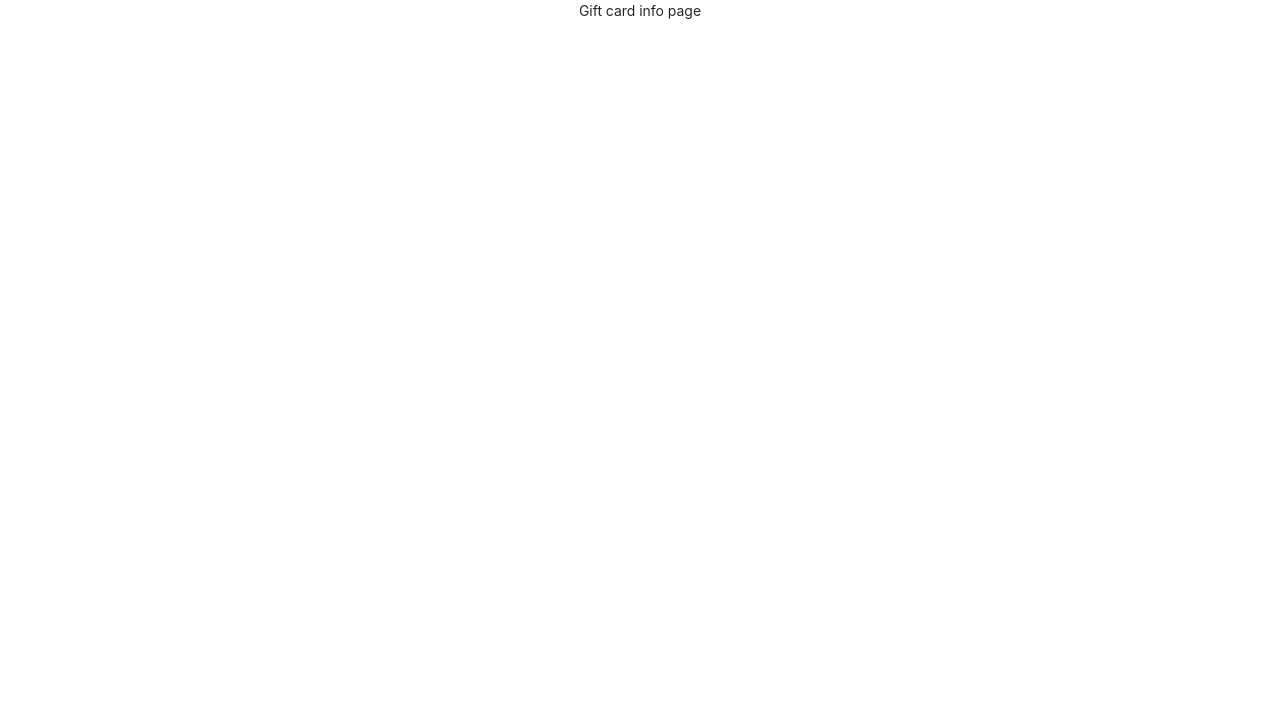
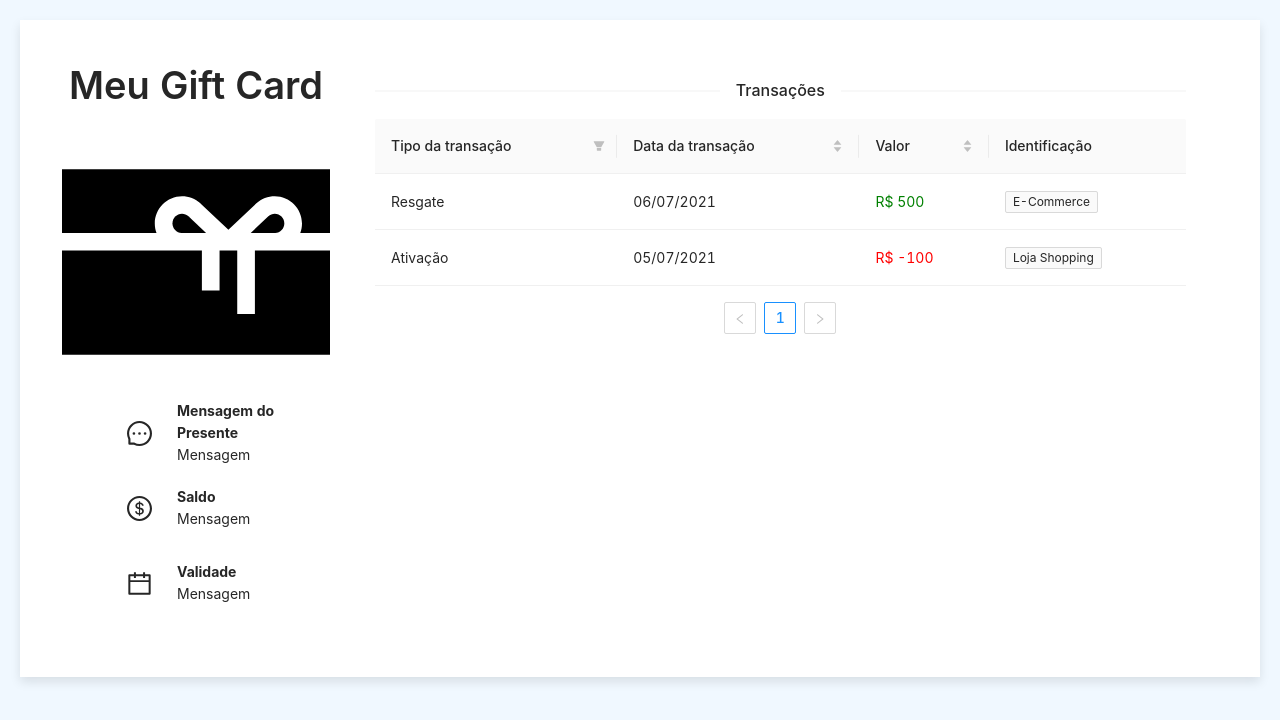
Before and after one commit to diogoftp/incomm-front, a React (Create React App) app: page /info in a window 1280 px wide. Shown: the top 720 px of the page. Built offline with nearby package versions, Linux system fonts and the light colour scheme.

Commit message:
Gift card info template

```diff
--- a/src/App.css
+++ b/src/App.css
@@ -28,6 +28,25 @@
   -ms-box-shadow: 0 5px 10px 0 rgba(0, 0, 0, .1);
 }
 
+.main-container-2 {
+  width: 100%;
+  min-height: 100vh;
+  padding: 20px;
+  background: aliceblue;
+}
+
+.container-wrapper {
+  min-width: 95%;
+  display: block;
+  padding: 2em;
+  background: white;
+  overflow: hidden;
+  box-shadow: 0 5px 10px 0 rgba(0, 0, 0, .1);
+  -moz-box-shadow: 0 5px 10px 0 rgba(0, 0, 0, .1);
+  -webkit-box-shadow: 0 5px 10px 0 rgba(0, 0, 0, .1);
+  -o-box-shadow: 0 5px 10px 0 rgba(0, 0, 0, .1);
+  -ms-box-shadow: 0 5px 10px 0 rgba(0, 0, 0, .1);
+}
 .login-btn {
   display: -webkit-box;
     display: -webkit-flex;
--- a/src/App.js
+++ b/src/App.js
@@ -10,12 +10,9 @@ function App() {
   return (
     <Router>
       <Switch>
-        <Route path="/login">
-          <Login />
-        </Route>
-        <Route path="/info">
-          <Info />
-        </Route>
+        <Route exact path="/" component={Login} />
+        <Route exact path="/login" component={Login} />
+        <Route path="/info" component={Info} />
       </Switch>
     </Router>
   );
--- /dev/null
+++ b/src/components/cardInfos/index.tsx
@@ -0,0 +1,27 @@
+import React, { useState, useEffect } from 'react';
+import { MessageOutlined } from '@ant-design/icons';
+
+interface ITransaction {
+  key: string,
+  type: string,
+  date: string,
+  value: number,
+  identification: string
+}
+
+const CardInfos = (props: {icon: JSX.Element, title: string, text: string}): JSX.Element => {
+
+return (
+  <li>
+    <div style={{ display: 'flex', flexDirection: 'row', justifyContent: 'flex-start', alignItems: 'center' }}>
+      {props.icon}
+      <div style={{ display: 'flex', flexDirection: 'column' }}>
+        <span style={{ fontWeight: 'bold' }}>{props.title}</span>
+        <span>{props.text}</span>
+      </div>
+    </div>
+  </li>
+);
+}
+
+export default CardInfos;
--- a/src/pages/info/index.tsx
+++ b/src/pages/info/index.tsx
@@ -1,14 +1,109 @@
 import React, { useState, useEffect } from 'react';
-import { Row, Col } from 'antd';
+import { Row, Col, Divider, Table, Tag, Spin, Typography, Descriptions } from 'antd';
+import { MessageOutlined, DollarCircleOutlined, CalendarOutlined, CreditCardOutlined } from '@ant-design/icons';
+import { colorNumber } from '../../utils/printStyle';
+import CardInfos from '../../components/cardInfos';
+import giftCard from '../../giftCard.svg';
+import './style.css';
+
+interface ITransaction {
+  key: string,
+  type: string,
+  date: string,
+  value: number,
+  identification: string
+}
+
+const data = [
+  {
+    key: '1',
+    type: 'Resgate',
+    date: '06/07/2021',
+    value: 500,
+    identification: 'E-Commerce'
+  },
+  {
+    key: '2',
+    type: 'Ativação',
+    date: '05/07/2021',
+    value: -100,
+    identification: 'Loja Shopping'
+  }
+];
 
 const Info = (): JSX.Element => {
+  const [loadingTransactions, setLoadingTransactions] = React.useState(true);
+  const [transactionsData, setTransactionsData] = React.useState<Array<ITransaction> | undefined>(undefined);
+
+  useEffect(() => {
+    setTransactionsData(data);
+    setLoadingTransactions(false);
+  }, []);
+
+  const transactionsCol: any = [
+    {
+      title: 'Tipo da transação',
+      dataIndex: 'type',
+      key: 'type',
+      filters: [
+        {
+          text: 'Resgate',
+          value: 'Resgate',
+        },
+        {
+          text: 'Ativação',
+          value: 'Ativação',
+        },
+      ],
+      onFilter: (value: string, record: ITransaction) => record.type === value,
+    },
+    {
+      title: 'Data da transação',
+      dataIndex: 'date',
+      key: 'date',
+      sorter: {
+        compare: (a: ITransaction, b: ITransaction) => a.date < b.date,
+      },
+    },
+    {
+      title: 'Valor',
+      dataIndex: 'value',
+      key: 'value',
+      sorter: {
+        compare: (a: ITransaction, b: ITransaction) => a.value - b.value,
+      },
+      render: (text: number) => colorNumber(text),
+    },
+    {
+      title: 'Identificação',
+      dataIndex: 'identification',
+      key: 'identification',
+      render: (text: string) => text ? (<Tag>{text}</Tag>) : '-',
+    },
+  ];
+
   return (
-    <div className='centered'>
-      <Row align='middle' justify='center'>
-        <Col>
-          Gift card info page
-        </Col>
-      </Row>
+    <div className="main-container-2">
+      <div className="container-wrapper">
+        <Row>
+          <Col sm={24} md={6} style={{ padding: '1em' }}>
+            <Typography.Title style={{ textAlign: 'center' }}>Meu Gift Card</Typography.Title>
+            <img src={giftCard} style={{ width: '100%' }}></img>
+            <ul className="dotless-list">
+              <CardInfos icon={<MessageOutlined style={{ fontSize: '25px', padding: '1em' }} />} title="Mensagem do Presente" text="Mensagem" />
+              <CardInfos icon={<DollarCircleOutlined style={{ fontSize: '25px', padding: '1em' }} />} title="Saldo" text="Mensagem" />
+              <CardInfos icon={<CalendarOutlined style={{ fontSize: '25px', padding: '1em' }} />} title="Validade" text="Mensagem" />
+            </ul>
+          </Col>
+          <Divider type="vertical" style={{ height: '100%' }} />
+          <Col sm={24} md={17} style={{ padding: '1em' }}>
+            <Divider>Transações</Divider>
+            <Spin spinning={loadingTransactions}>
+              <Table dataSource={transactionsData} columns={transactionsCol} pagination={{ position: ['bottomCenter'] }} />
+            </Spin>
+          </Col>
+        </Row>
+      </div>
     </div>
   );
 }
--- /dev/null
+++ b/src/pages/info/style.css
@@ -0,0 +1,3 @@
+.dotless-list {
+  list-style-type: none;
+}
--- /dev/null
+++ b/src/utils/printStyle.ts
@@ -0,0 +1,12 @@
+export function colorNumber(number: number) {
+  if (number === null || number === undefined) {
+    return '-';
+  }
+  let color = number < 0 ? 'red' : 'green';
+  return {
+    props: {
+      style: { color: color }
+    },
+    children: 'R$ ' + number
+  }
+}
```
Also changed, not shown: src/giftCard.svg (added), 1 other file (tests, documents, lock files or other folders).
